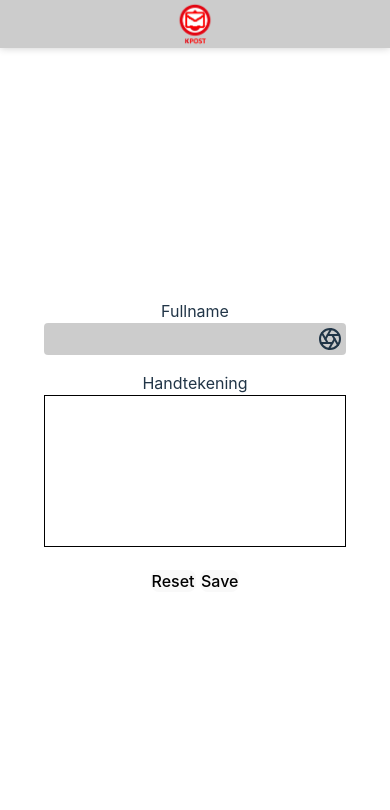
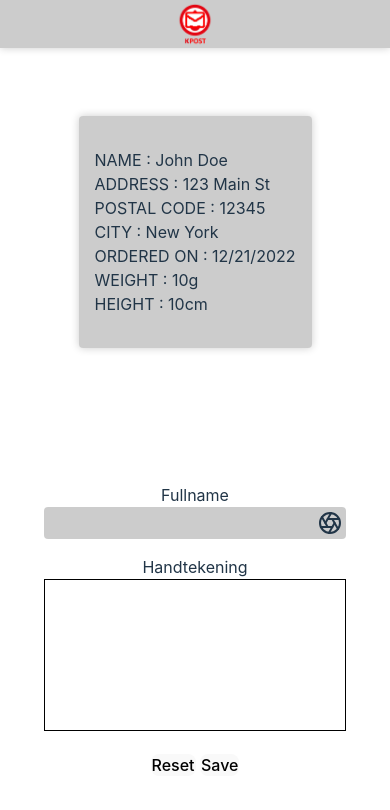
Before and after one commit to QuintenMuyllaert/FutureTech-Examen, a Svelte app in the folder apps/frontend-ocr-test/: page / in a window 390 px wide. Shown: the top 810 px of the page. Built offline with nearby package versions, Linux system fonts and the light colour scheme.

Commit message:
✨ Mobile ht

```diff
--- a/apps/frontend-ocr-test/src/App.svelte
+++ b/apps/frontend-ocr-test/src/App.svelte
@@ -1,5 +1,6 @@
 <script lang="ts">
 	import { onMount } from "svelte";
+	import Package from "./package.svelte";
 	let htmlCanvas: HTMLCanvasElement;
 	let ctx: CanvasRenderingContext2D;
 
@@ -7,10 +8,26 @@
 
 	onMount(() => {
 		ctx = htmlCanvas.getContext("2d");
+		ctx.strokeStyle = "#000000";
+		ctx.lineWidth = 1;
 
 		//allow user to sign their signature on the canvas
-		const draw = (e: MouseEvent) => {
-			ctx.lineTo(e.offsetX, e.offsetY);
+		const draw = (e: MouseEvent | TouchEvent) => {
+			let x = 0;
+			let y = 0;
+			if (e instanceof TouchEvent) {
+				console.log("touch");
+				x = e.touches[0].clientX - htmlCanvas.offsetLeft;
+				y = e.touches[0].clientY - htmlCanvas.offsetTop;
+			}
+			if (e instanceof MouseEvent) {
+				console.log("mouse");
+				x = e.offsetX;
+				y = e.offsetY;
+			}
+			ctx.lineTo(x, y);
+			// black
+			ctx.strokeStyle = "#000000";
 			ctx.stroke();
 		};
 
@@ -22,6 +39,17 @@
 
 		htmlCanvas.addEventListener("mouseup", () => {
 			htmlCanvas.removeEventListener("mousemove", draw);
+		});
+
+		//mobile
+		htmlCanvas.addEventListener("touchstart", (e) => {
+			ctx.beginPath();
+			ctx.moveTo(e.touches[0].clientX - htmlCanvas.offsetLeft, e.touches[0].clientY - htmlCanvas.offsetTop);
+			htmlCanvas.addEventListener("touchmove", draw);
+		});
+
+		htmlCanvas.addEventListener("touchend", () => {
+			htmlCanvas.removeEventListener("touchmove", draw);
 		});
 	});
 
@@ -68,6 +96,8 @@
 		<img src="/kpostlogo.png" alt="logo" />
 	</nav>
 	<div class="container">
+		<Package />
+
 		<div class="gap">
 			<div>
 				<label for="naam">Fullname</label>
--- /dev/null
+++ b/apps/frontend-ocr-test/src/package.svelte
@@ -0,0 +1,74 @@
+<script lang="ts">
+	interface Package {
+		name: string;
+		address: string;
+		postalCode: string;
+		city: string;
+		orderedOn: Date;
+		weight: number;
+		height: number;
+		long: number;
+		lat: number;
+		status: string;
+	}
+
+	import { onMount } from "svelte";
+	let pkg: Package = {
+		name: "John Doe",
+		address: "123 Main St",
+		postalCode: "12345",
+		city: "New York",
+		orderedOn: new Date(),
+		weight: 10,
+		height: 10,
+		long: 10,
+		lat: 10,
+		status: "Delivered",
+	};
+	let name, address, postalCode, city, orderedOn, weight, height, long, lat, status;
+	$: if (pkg) {
+		name = pkg.name;
+		address = pkg.address;
+		postalCode = pkg.postalCode;
+		city = pkg.city;
+		orderedOn = pkg.orderedOn;
+		weight = pkg.weight;
+		height = pkg.height;
+		long = pkg.long;
+		lat = pkg.lat;
+		status = pkg.status;
+	}
+
+	onMount(async () => {
+		console.log(pkg);
+	});
+</script>
+
+<main>
+	<ul>
+		<li>NAME : {name}</li>
+		<li>ADDRESS : {address}</li>
+		<li>POSTAL CODE : {postalCode}</li>
+		<li>CITY : {city}</li>
+		<li>ORDERED ON : {orderedOn.toLocaleDateString()}</li>
+		<li>WEIGHT : {weight}g</li>
+		<li>HEIGHT : {height}cm</li>
+	</ul>
+</main>
+
+<style scoped>
+	main {
+		display: flex;
+		flex-direction: column;
+		align-items: center;
+		background-color: rgba(0, 0, 0, 0.2);
+		padding: 1rem;
+		border-radius: 0.25rem;
+		box-shadow: 0 0 0.5rem rgba(0, 0, 0, 0.2);
+	}
+	ul {
+		padding: 0;
+		text-align: left;
+		list-style: none;
+	}
+</style>
```
